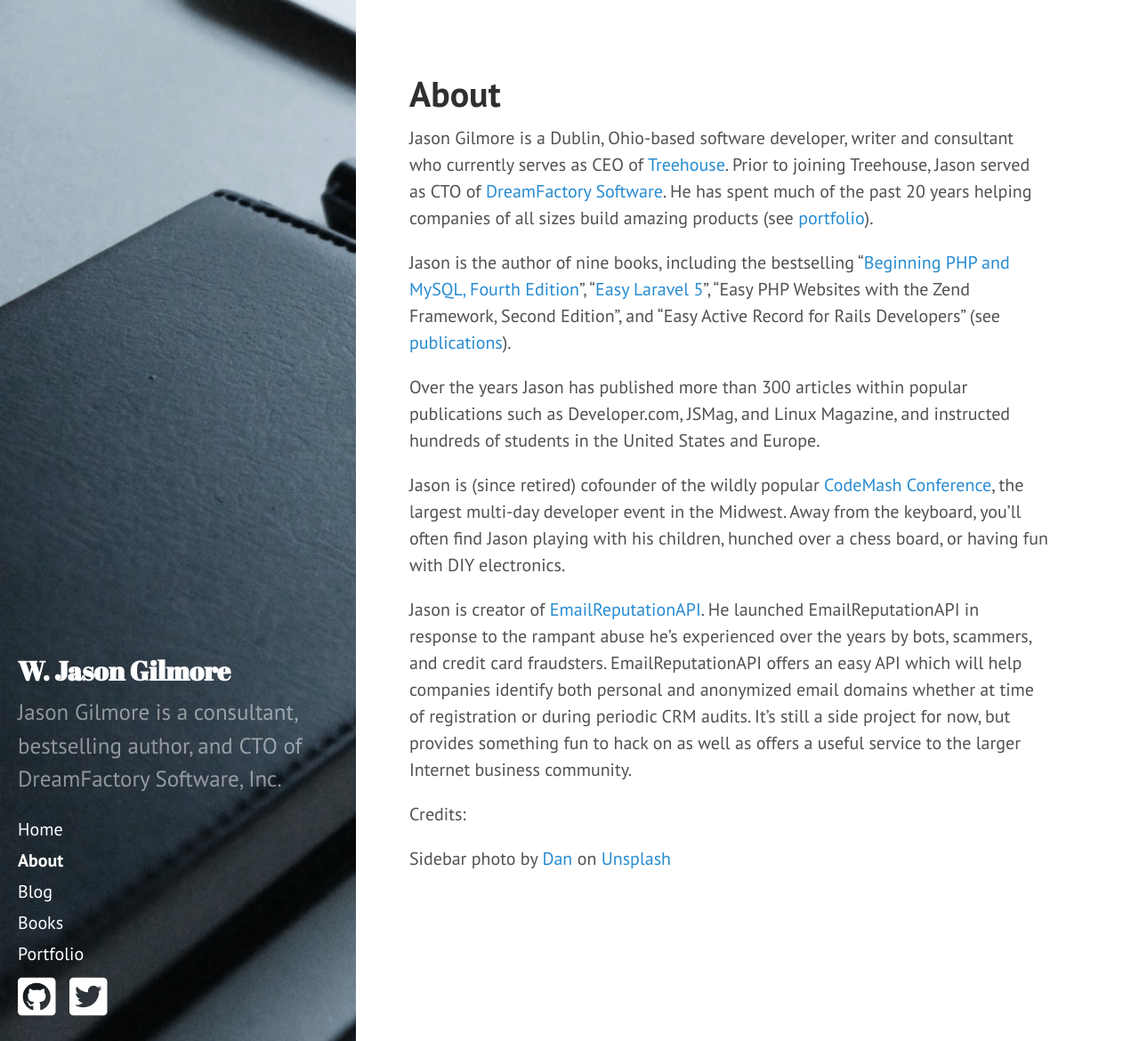
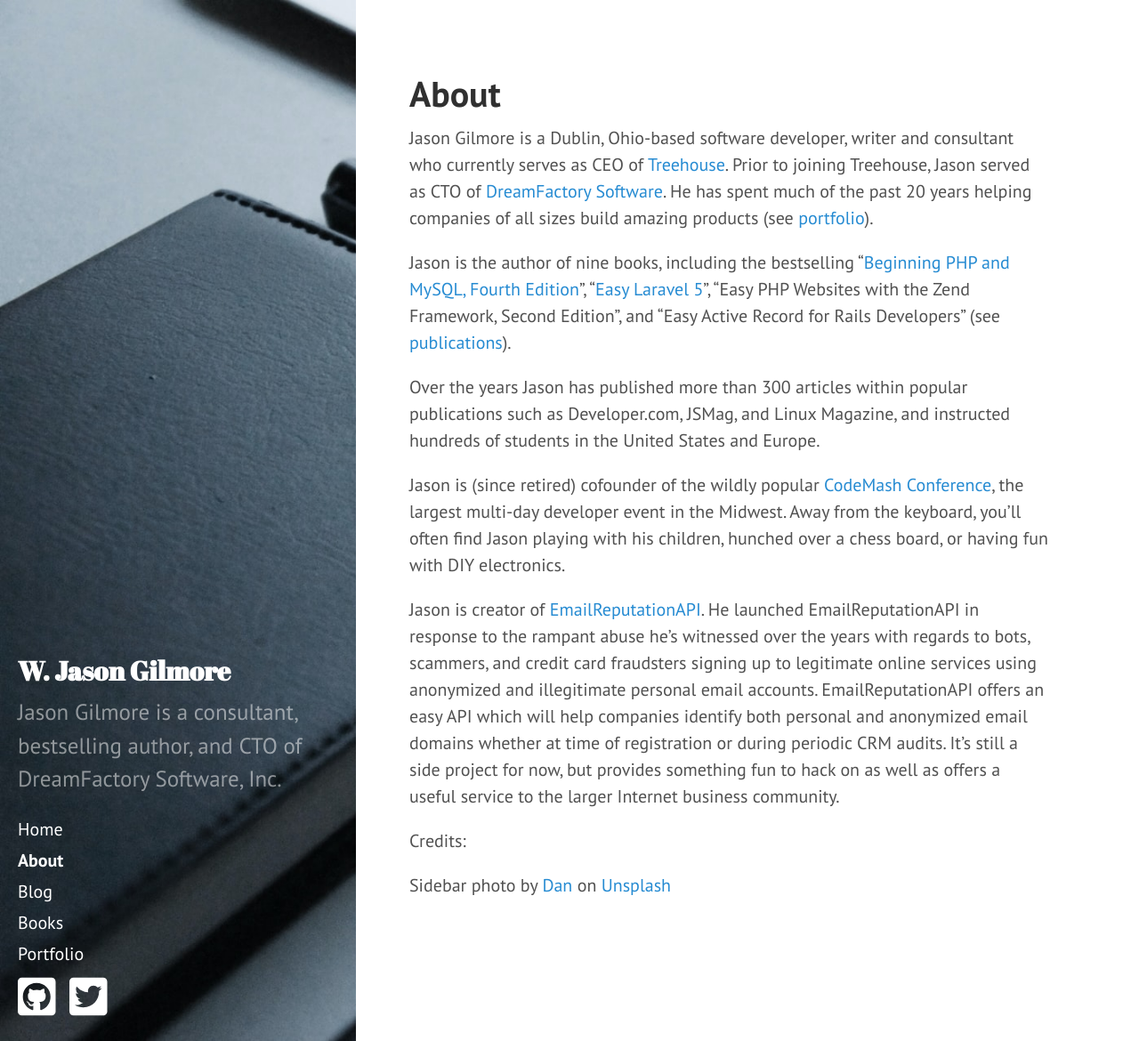
Before and after one commit to wjgilmore/wjgilmore.github.io, a Jekyll site: the page built from about.md, in a window 1280 px wide and 1170 px high. Shown: the whole window at 89% size. Built offline with Jekyll 4.4.1, drawn with Linux system fonts in a browser that asks for light colours; nearby versions of some CDN libraries.

Commit message:
Update about.md

```diff
--- a/about.md
+++ b/about.md
@@ -11,7 +11,7 @@ Over the years Jason has published more than 300 articles within popular publica
 
 Jason is (since retired) cofounder of the wildly popular <a href="https://www.codemash.org/" rel="nofollow">CodeMash Conference</a>, the largest multi-day developer event in the Midwest. Away from the keyboard, you’ll often find Jason playing with his children, hunched over a chess board, or having fun with DIY electronics.
 
-Jason is creator of <a href="https://emailreputationapi.com">EmailReputationAPI</a>. He launched EmailReputationAPI in response to the rampant abuse he's experienced over the years by bots, scammers, and credit card fraudsters. EmailReputationAPI offers an easy API which will help companies identify both personal and anonymized email domains whether at time of registration or during periodic CRM audits. It's still a side project for now, but provides something fun to hack on as well as offers a useful service to the larger Internet business community.
+Jason is creator of <a href="https://emailreputationapi.com">EmailReputationAPI</a>. He launched EmailReputationAPI in response to the rampant abuse he's witnessed over the years with regards to bots, scammers, and credit card fraudsters signing up to legitimate online services using anonymized and illegitimate personal email accounts. EmailReputationAPI offers an easy API which will help companies identify both personal and anonymized email domains whether at time of registration or during periodic CRM audits. It's still a side project for now, but provides something fun to hack on as well as offers a useful service to the larger Internet business community.
 
 Credits:
 
```
